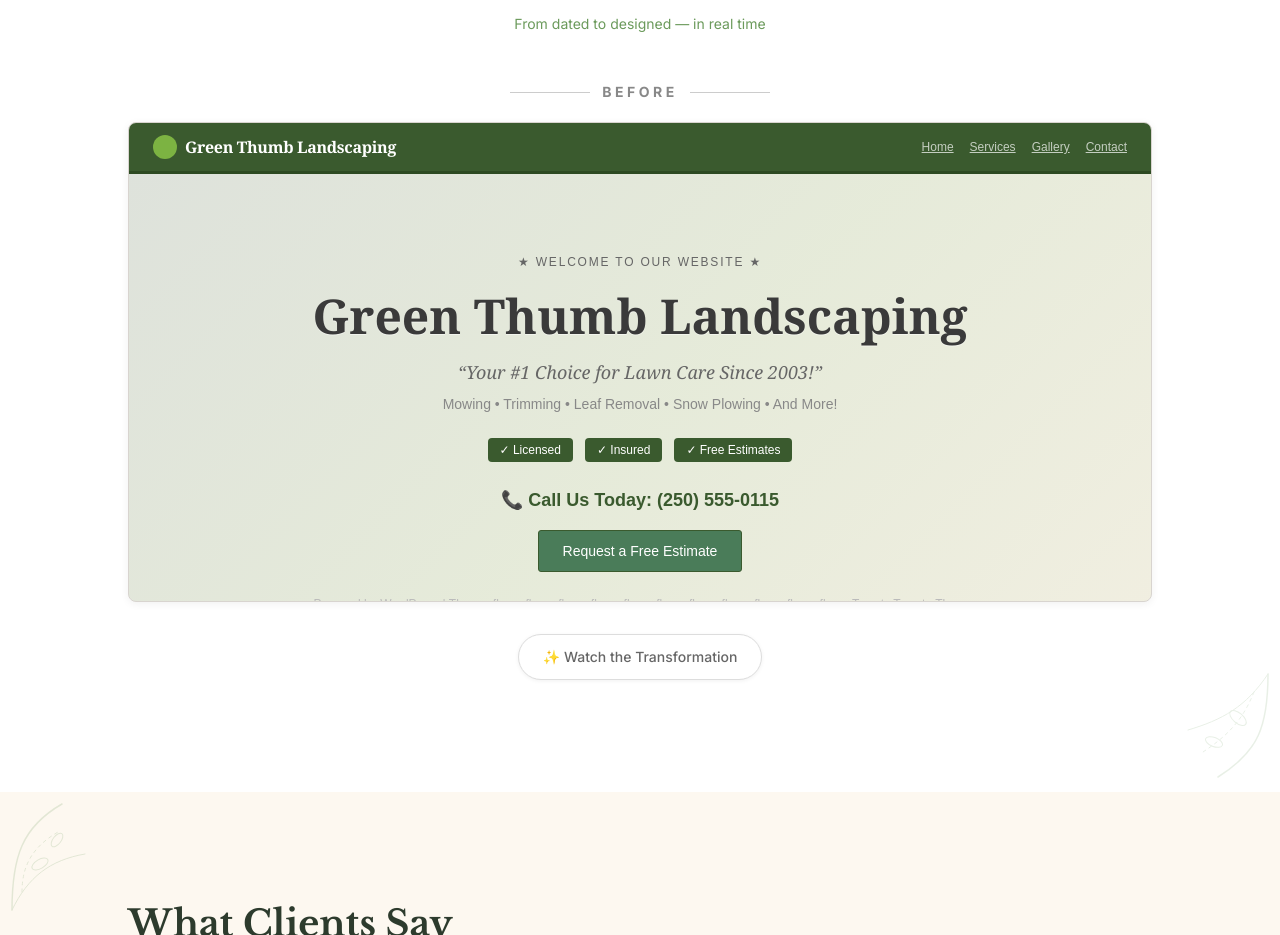
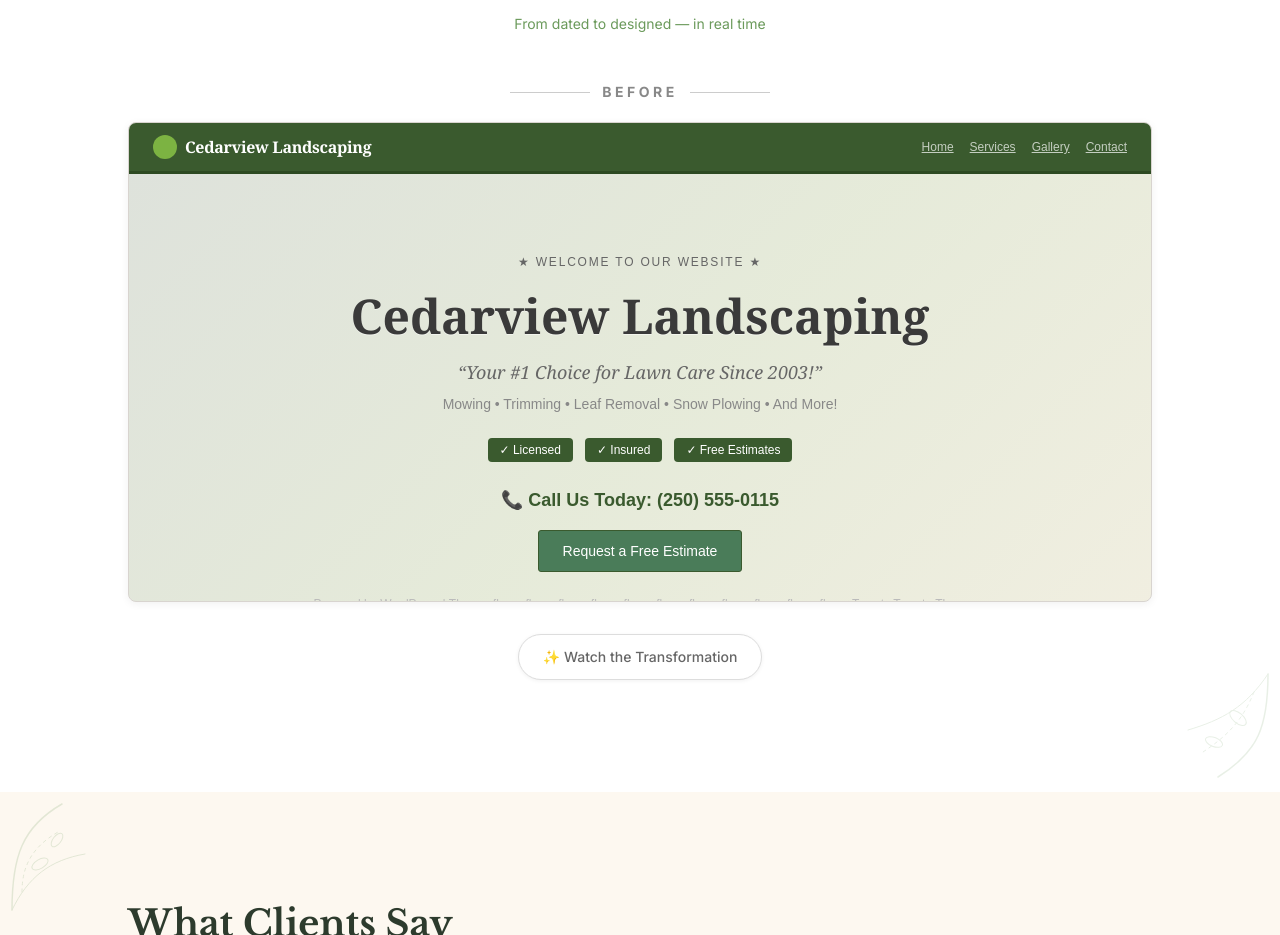
Before and after one commit to AgentWarhead/kootenay-made, a Next.js app: page /styles/demos/home-garden in a window 1280 px wide. Shown: the part 4080-5015 px from the top of the page. Built offline with nearby package versions, Linux system fonts and the light colour scheme.

Commit message:
fix: use same company name (Cedarview Landscaping) on both before and after

```diff
--- a/src/app/styles/demos/home-garden/page.tsx
+++ b/src/app/styles/demos/home-garden/page.tsx
@@ -188,7 +188,7 @@ function LiveRedesign() {
                   className="text-sm sm:text-base font-bold"
                   style={{ fontFamily: 'Georgia, serif', color: '#fff', letterSpacing: '-0.02em' }}
                 >
-                  Green Thumb Landscaping
+                  Cedarview Landscaping
                 </span>
               </div>
               <div className="hidden sm:flex gap-4">
@@ -230,7 +230,7 @@ function LiveRedesign() {
                     textShadow: '0 1px 0 rgba(255,255,255,0.5)',
                   }}
                 >
-                  Green Thumb Landscaping
+                  Cedarview Landscaping
                 </h2>
                 <p
                   className="text-sm sm:text-lg mb-1 sm:mb-2"
```
